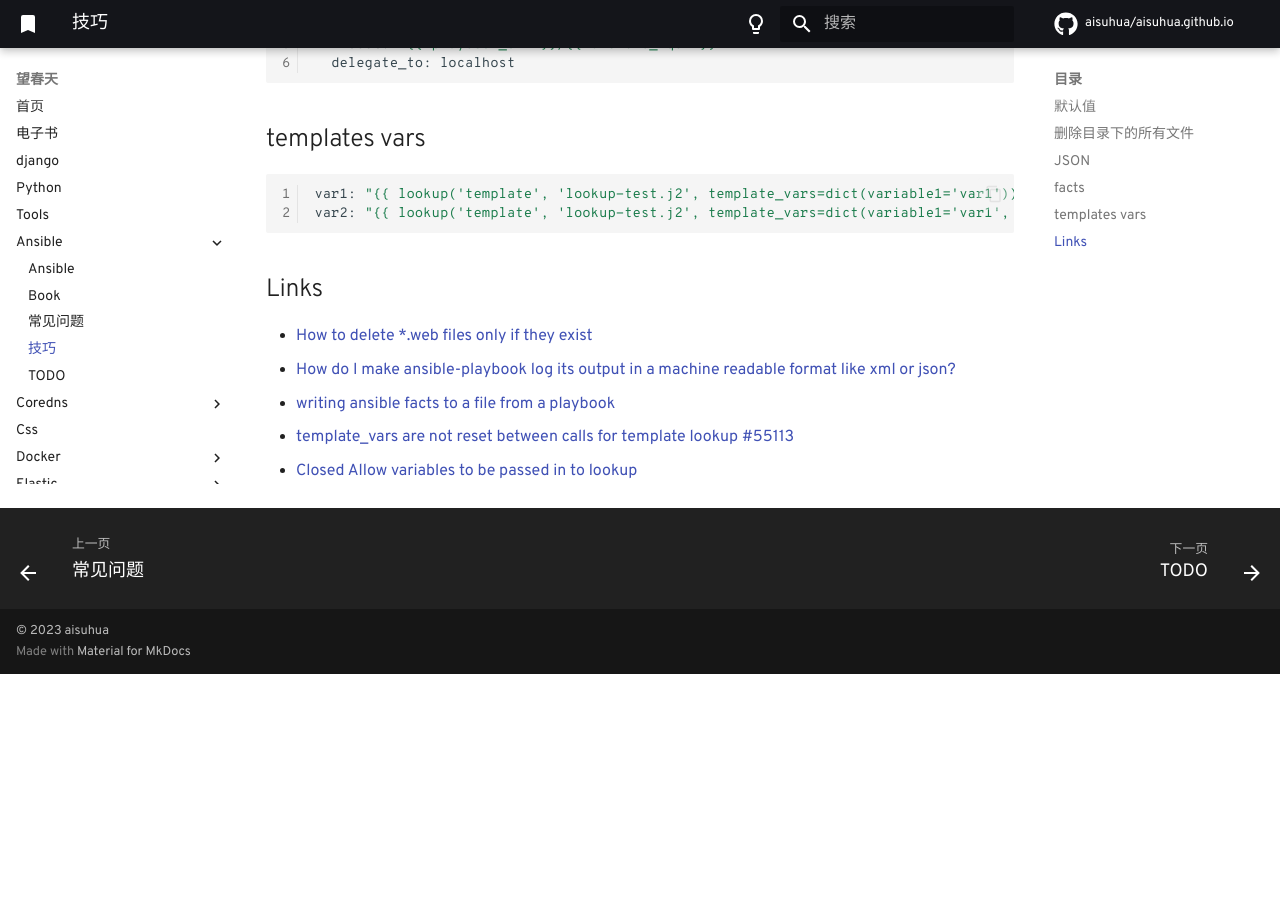
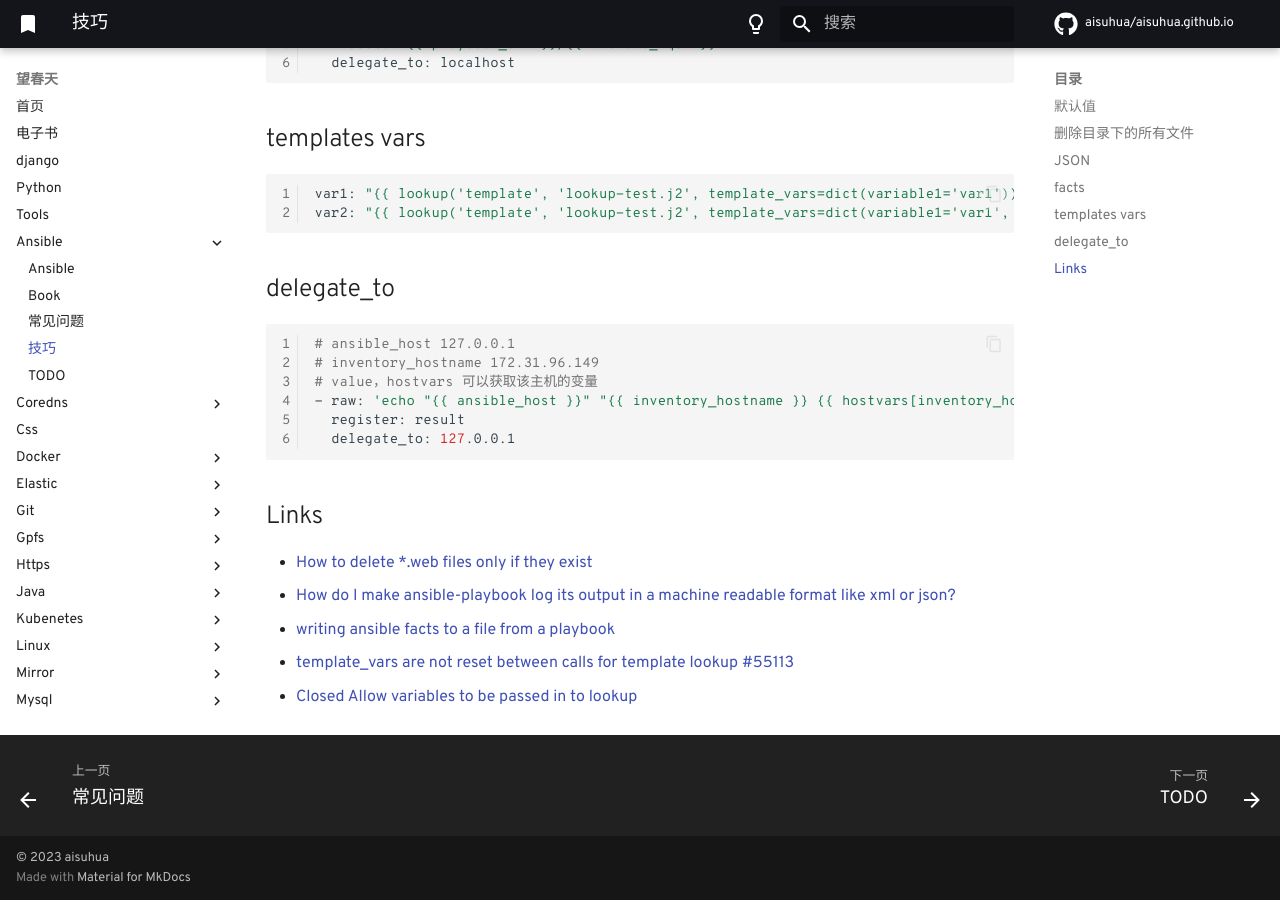
Before and after one commit to aisuhua/aisuhua.github.io, an MkDocs documentation site: the page built from docs/ansible/skills.md, in a window 1280 px wide and 900 px high, scrolled down 942 px. Built offline with MkDocs 1.6.1 and Material for MkDocs 9.7.7, drawn with Linux system fonts in a browser that asks for light colours; comment, search, counter and statistics services are not loaded; before the commit the page ends 1616 px from its top, so only the background shows below that.

Commit message:
skills.md

````diff
--- a/docs/ansible/skills.md
+++ b/docs/ansible/skills.md
@@ -50,6 +50,17 @@ var1: "{{ lookup('template', 'lookup-test.j2', template_vars=dict(variable1='var
 var2: "{{ lookup('template', 'lookup-test.j2', template_vars=dict(variable1='var1', variable2='var2')) | trim }}"
 ```
 
+## delegate_to
+
+```sh
+# ansible_host 127.0.0.1
+# inventory_hostname 172.31.96.149
+# value，hostvars 可以获取该主机的变量
+- raw: 'echo "{{ ansible_host }}" "{{ inventory_hostname }} {{ hostvars[inventory_hostname]["key"] }}"'
+  register: result
+  delegate_to: 127.0.0.1
+```
+
 ## Links
 
 - [How to delete *.web files only if they exist](https://stackoverflow.com/questions/34949595/how-to-delete-web-files-only-if-they-exist)
````
